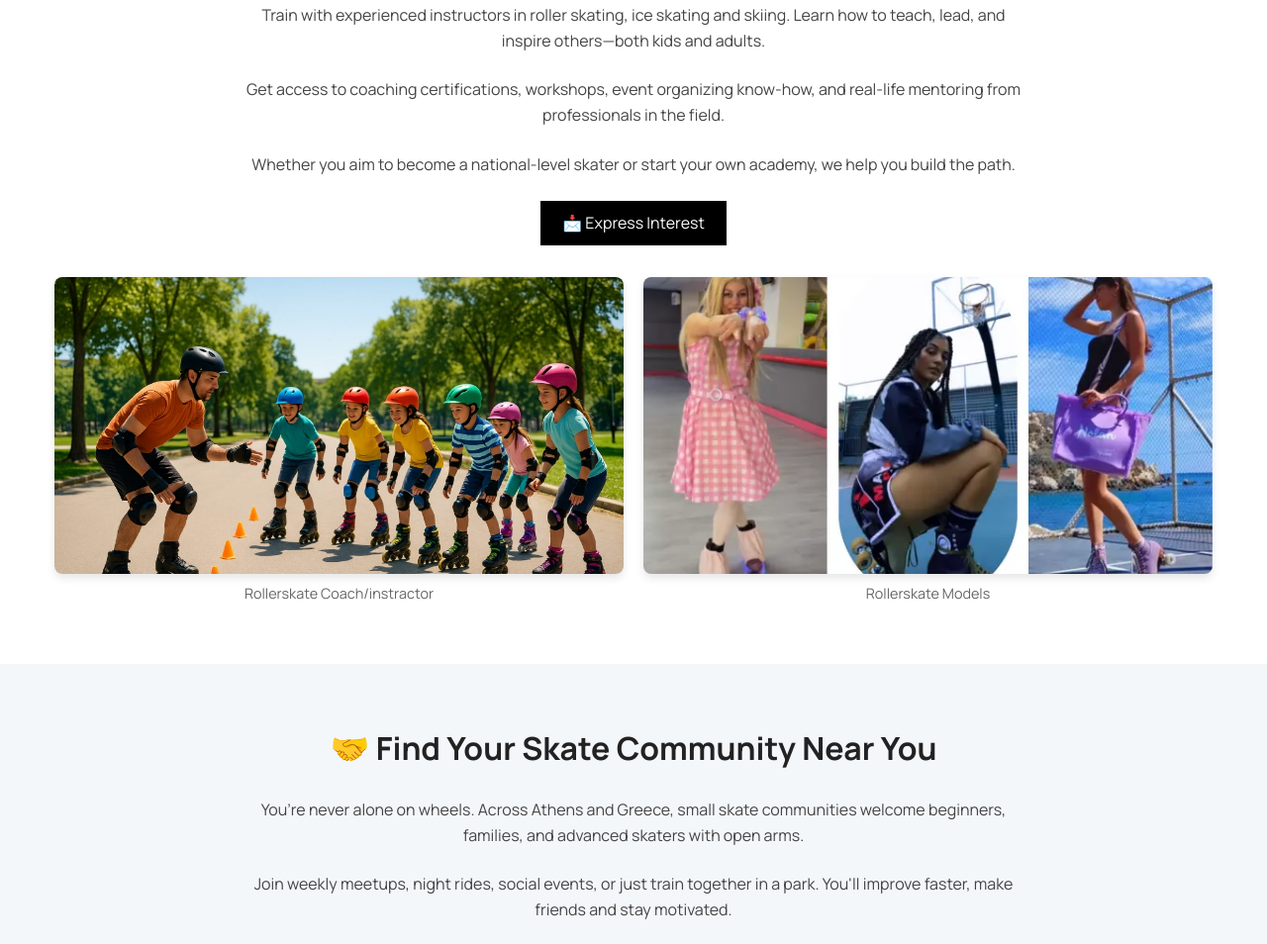
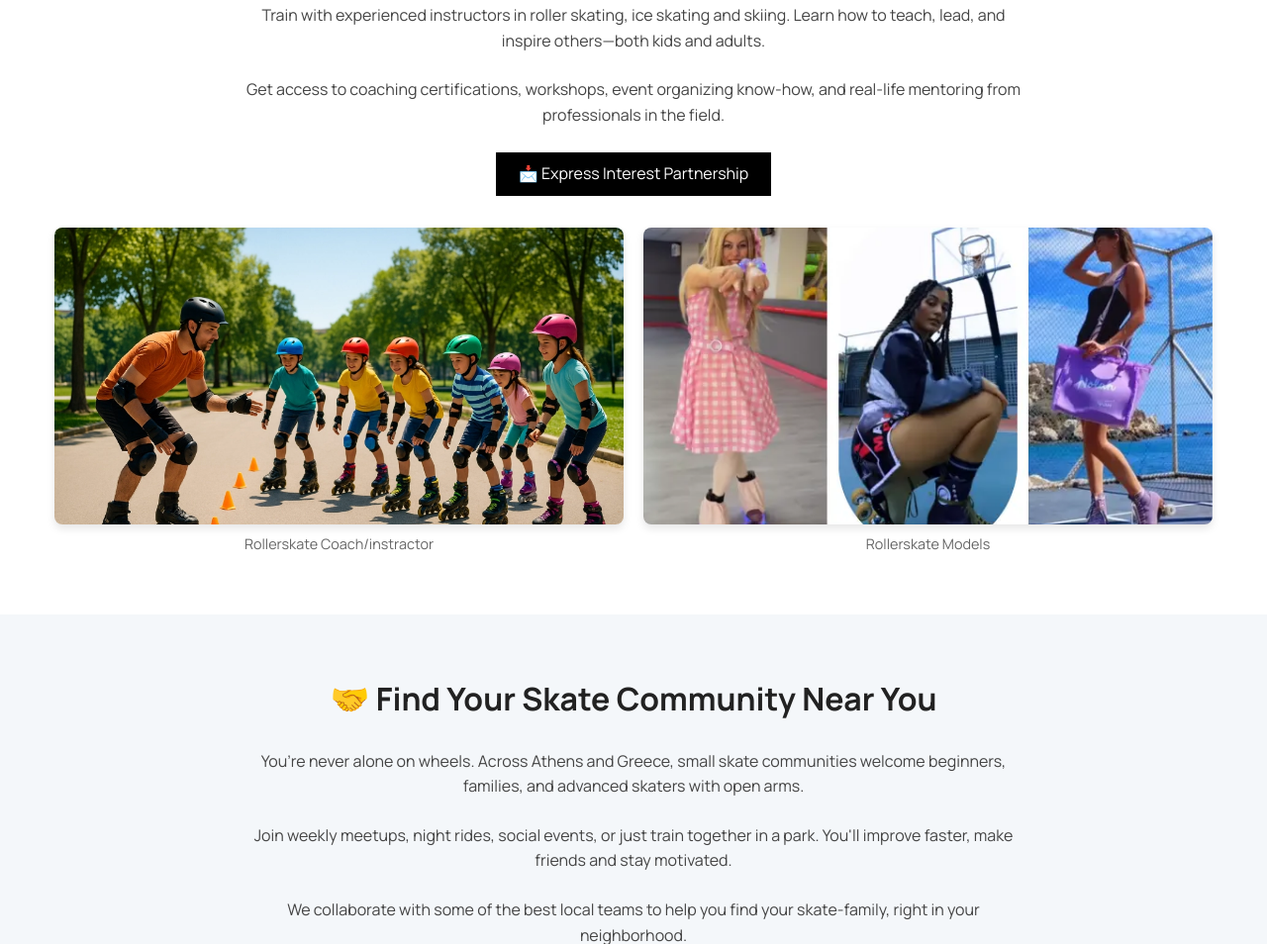
Before and after one commit to antrioutsas/hermesrollerskate, a plain HTML site: page benefits.html in a window 1280 px wide. Shown: the part 3372-4326 px from the top of the page at 99% size. Drawn offline with Linux system fonts and the light colour scheme.

Commit message:
Update benefits.html

```diff
--- a/benefits.html
+++ b/benefits.html
@@ -267,16 +267,11 @@
   Get access to coaching certifications, workshops, event organizing know-how, and real-life mentoring from professionals in the field.
 </p>
 
-<p data-en="Whether you aim to become a national-level skater or start your own academy, we help you build the path."
-   data-gr="Είτε θέλετε να φτάσετε στο εθνικό επίπεδο είτε να ανοίξετε τη δική σας ακαδημία, σας βοηθάμε να χτίσετε το δρόμο.">
-  Whether you aim to become a national-level skater or start your own academy, we help you build the path.
-</p>
-
-<a href="https://docs.google.com/forms/..."
+<a href="https://docs.google.com/forms/d/e/1FAIpQLSfDa7gGuJDpYOI3_pESB5l4OiF7iAnOBsAQYrINmD19tabiUQ/viewform"
    target="_blank"
    class="button-link"
-   data-en="📩 Express Interest"
-   data-gr="📩 Εκδήλωση Ενδιαφέροντος">
+   data-en="📩 Express Interest Partnership"
+   data-gr="📩 Εκδήλωση Ενδιαφέροντος Συνεργασίας">
   📩 Εκδήλωση Ενδιαφέροντος
 </a>
 
```
